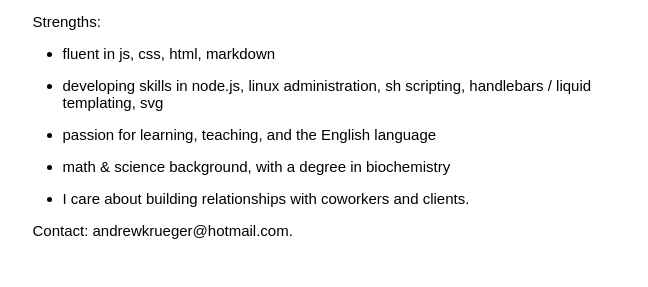
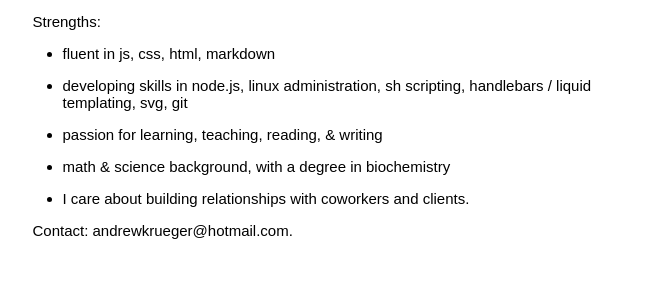
Before and after one commit to akrueg/portfolio, a Jekyll site: the page built from index.html, in a window 1280 px wide. Shown: the part 912-1199 px from the top of the page, without its empty margins (315-963 px from the left). Built offline with Jekyll 4.4.1, drawn with Linux system fonts in a browser that asks for light colours.

Commit message:
Update index.html

```diff
--- a/index.html
+++ b/index.html
@@ -88,8 +88,8 @@ people-oriented field.</p>
 <ul>
 <li><p>fluent in js, css, html, markdown</p></li>
 <li><p>developing skills in node.js, linux administration, sh scripting,
-handlebars / liquid templating, svg</p></li>
-<li><p>passion for learning, teaching, and the English language</p></li>
+handlebars / liquid templating, svg, git</p></li>
+<li><p>passion for learning, teaching, reading, &amp; writing</p></li>
 <li><p>math &amp; science background, with a degree in biochemistry</p></li>
 <li><p>I care about building relationships with coworkers and clients.</p></li>
 </ul>
```
